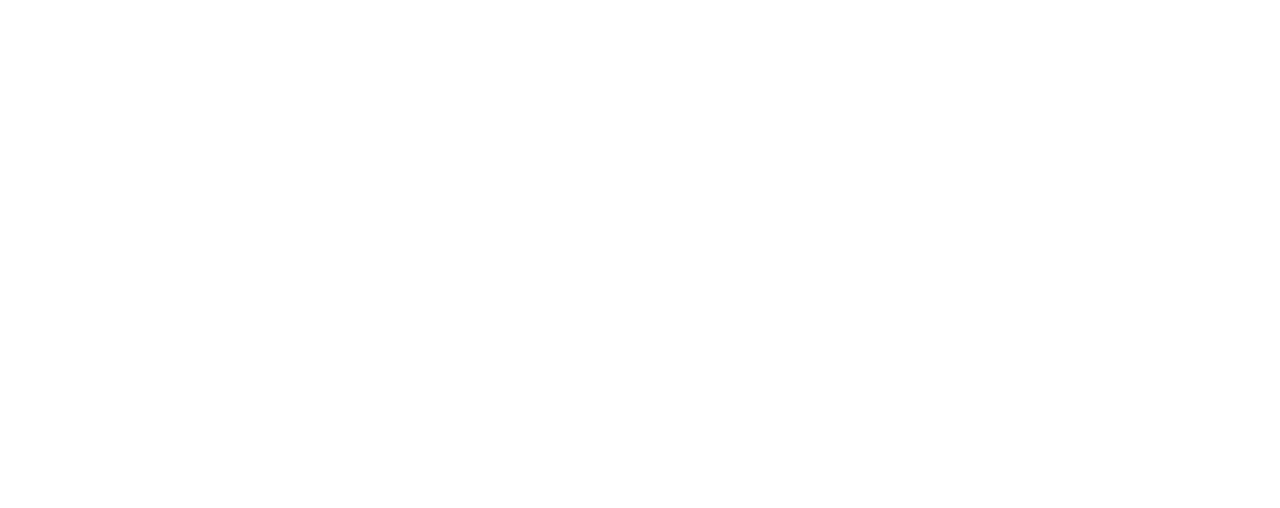
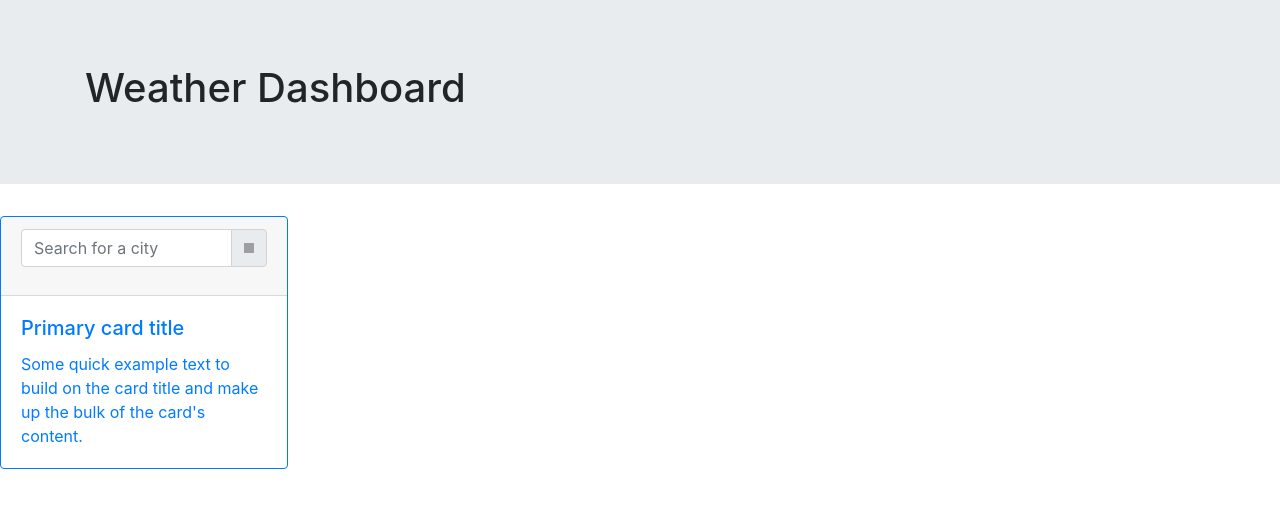
Before and after one commit to jeck24/HW6, a plain HTML site: page index.html in a window 1280 px wide. Drawn offline with nearby package versions, Linux system fonts and the light colour scheme; grey boxes are pictures that could not be loaded.

Commit message:
search bar added

```diff
--- a/index.html
+++ b/index.html
@@ -4,8 +4,36 @@
     <meta charset="UTF-8">
     <meta name="viewport" content="width=device-width, initial-scale=1.0">
     <title>HW6</title>
+
+    <link rel="stylesheet" href="https://cdn.jsdelivr.net/npm/bootstrap@4.5.3/dist/css/bootstrap.min.css" integrity="sha384-TX8t27EcRE3e/ihU7zmQxVncDAy5uIKz4rEkgIXeMed4M0jlfIDPvg6uqKI2xXr2" crossorigin="anonymous">
 </head>
 <body>
 
+    <div class="jumbotron jumbotron-fluid">
+        <div class="container">
+          <h1 class="display-9">Weather Dashboard</h1>
+        </div>
+    </div>
+
+    <div class="card border-primary mb-3" style="max-width: 18rem;">
+        <div class="card-header">
+            <div class="input-group mb-3">
+            <input type="text" class="form-control" placeholder="Search for a city" aria-label="Recipient's username" aria-describedby="basic-addon2">
+            <div class="input-group-append">
+              <button class="input-group-text" id="basic-addon2"><img src="https://www.pinclipart.com/picdir/middle/403-4034781_png-file-search-icon-android-png-clipart.png" width="10px" height="10px"></button>
+            </div>
+          </div>
+        </div>
+        <div class="card-body text-primary">
+          <h5 class="card-title">Primary card title</h5>
+          <p class="card-text">Some quick example text to build on the card title and make up the bulk of the card's content.</p>
+        </div>
+    </div>
+
+
+
+
+    <script src="https://code.jquery.com/jquery-3.5.1.slim.min.js" integrity="sha384-DfXdz2htPH0lsSSs5nCTpuj/zy4C+OGpamoFVy38MVBnE+IbbVYUew+OrCXaRkfj" crossorigin="anonymous"></script>
+    <script src="https://cdn.jsdelivr.net/npm/bootstrap@4.5.3/dist/js/bootstrap.bundle.min.js" integrity="sha384-ho+j7jyWK8fNQe+A12Hb8AhRq26LrZ/JpcUGGOn+Y7RsweNrtN/tE3MoK7ZeZDyx" crossorigin="anonymous"></script>
 </body>
 </html>
```
